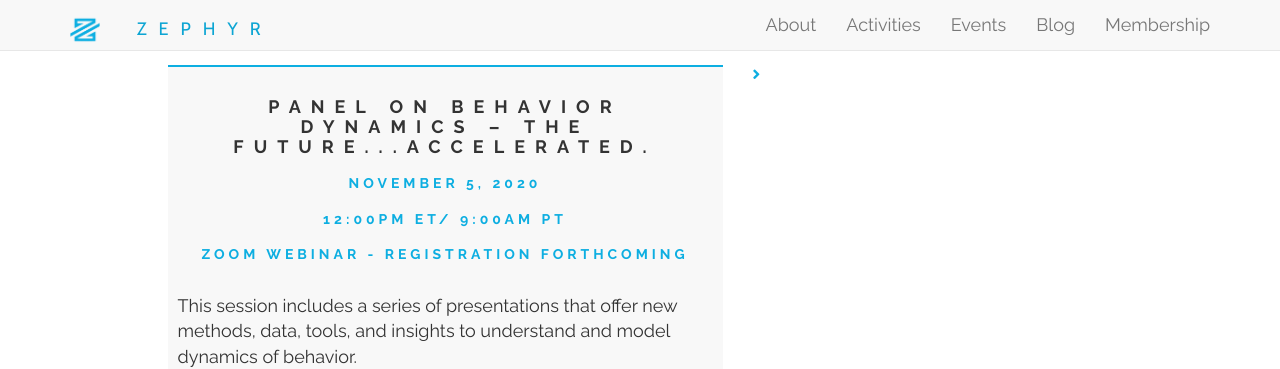
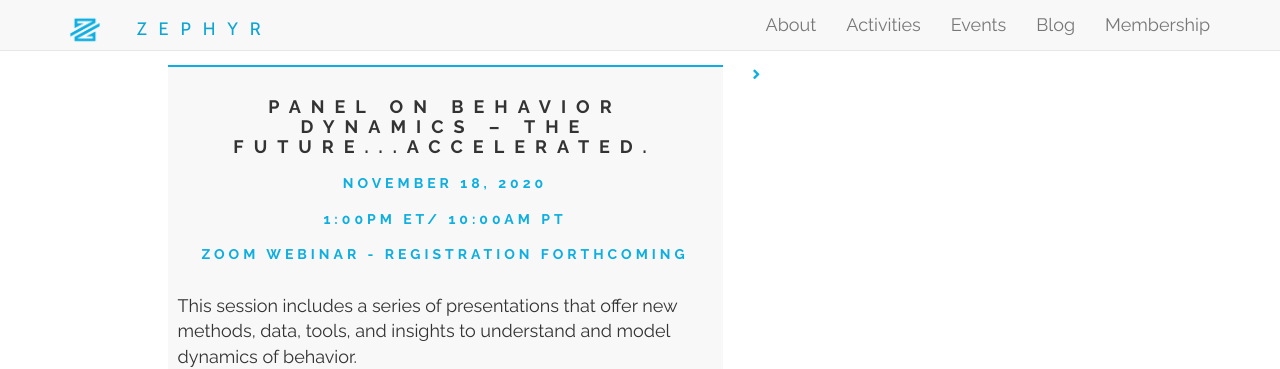
Before and after one commit to ZephyrTransport/zephyr-website, a Jekyll site: the page built from _events/2020-11-18-panel-behavior-dynamics.md, in a window 1280 px wide. Shown: the top 369 px of the page. Built offline with Jekyll 4.4.1, drawn with Linux system fonts in a browser that asks for light colours; nearby versions of some CDN libraries.

Commit message:
change date on behavior dynamics

```diff
--- a/_events/2020-11-05-panel-behavior-dynamics.md
+++ b/_events/2020-11-18-panel-behavior-dynamics.md
@@ -3,7 +3,7 @@ layout: event
 category: Learning
 title: Panel on Behavior Dynamics – The Future...Accelerated.
 type: Panel
-time: 12:00PM ET/ 9:00AM PT
+time: 1:00PM ET/ 10:00AM PT
 place: Zoom Webinar - Registration forthcoming
 additional-msg:
 summary: "This session includes a series of presentations that offer new methods, data, tools, and insights to understand and model dynamics of behavior."
```
